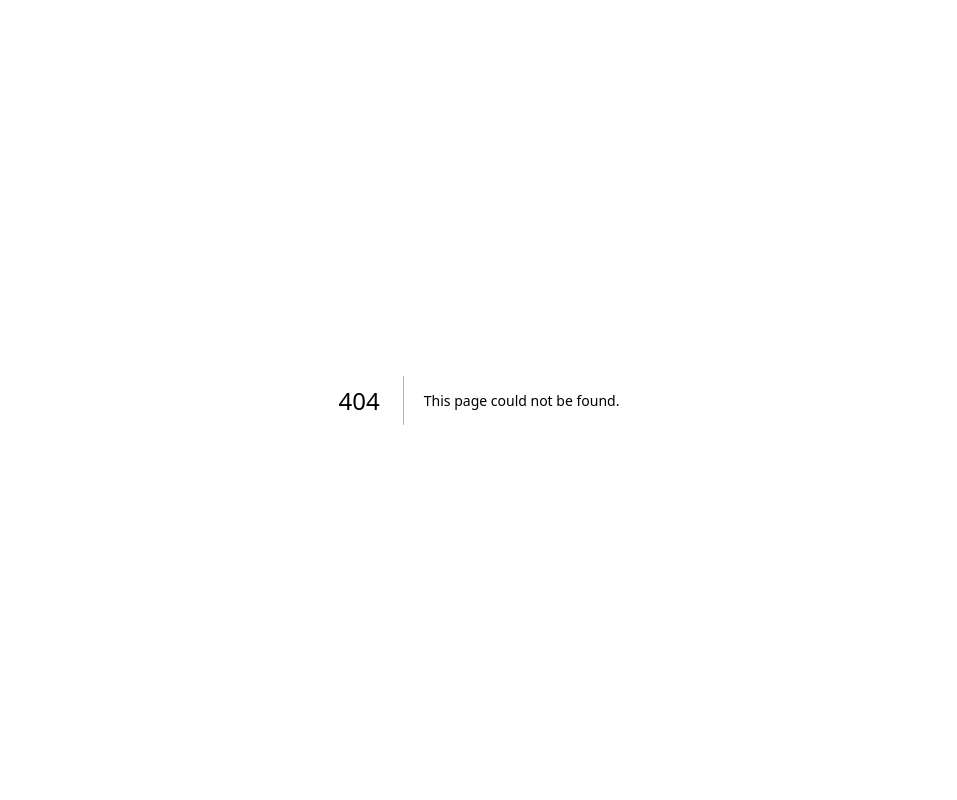
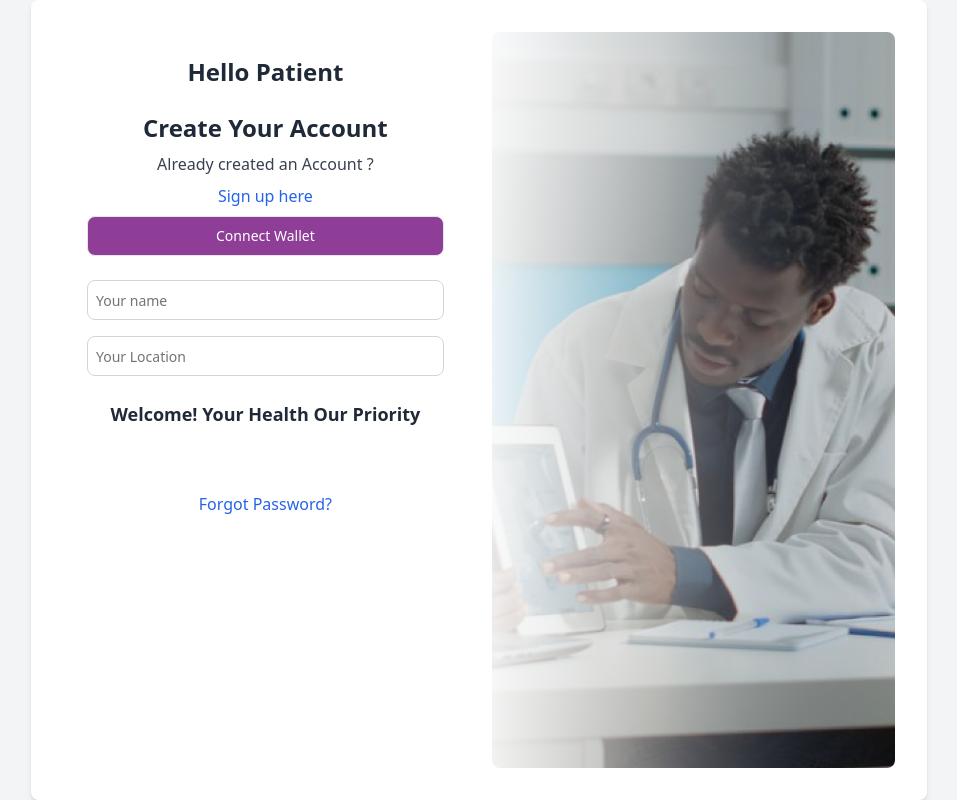
Before and after one commit to health-node-web3bridge/health-node-frontend, a Next.js app: page /patientsLogin in a window 1280 px wide. Before the commit this address had no page. Shown: the whole page, without its empty margins (161-1118 px from the left). Built offline with nearby package versions, Linux system fonts and the light colour scheme.

Commit message:
Patients' Login Added

```diff
--- /dev/null
+++ b/src/app/patientsLogin/page.tsx
@@ -0,0 +1,61 @@
+import React from 'react';
+import { Input } from "@/components/ui/input";
+import { Button } from "@/components/ui/button";
+
+const Login = () => {
+  return (
+    <div className="min-h-screen flex items-stretch justify-center bg-gray-100">
+      {/* Main Flex Container to hold form and image */}
+      <div className="flex max-w-4xl w-full bg-white rounded-lg shadow-md p-8 space-x-6">
+
+        {/* Form Section */}
+        <div className="w-1/2 p-6 space-y-6 text-center h-full">
+          <h1 className="text-2xl font-extrabold text-gray-800">Hello Patient</h1>
+
+
+
+          <div className="space-y-2 mt-4">
+          <h1 className="text-2xl font-extrabold text-gray-800">Create Your  Account </h1>
+
+            <h6 className="text-base font-medium text-gray-700">Already created an Account ?</h6>
+            <h6 className="text-base font-medium text-blue-600 cursor-pointer">Sign up here</h6>
+
+            <Button className="w-full p-2 border rounded-lg" style={{ backgroundColor: '#8F3E97', color: 'white' }}>
+              Connect Wallet
+            </Button>
+          </div>
+
+          <div className="space-y-4">
+            <Input
+              type="email"
+              placeholder="Your name"
+              className="w-full p-2 border border-gray-300 rounded-lg text-[#0661A8]"
+            />
+            <Input
+              type="email"
+              placeholder="Your Location"
+              className="w-full p-2 border border-gray-300 rounded-lg text-[#0661A8]"
+            />
+          </div>
+
+          <div className="mt-16 space-y-16">
+            <h6 className="text-lg font-semibold text-gray-800">Welcome! Your  Health Our Priority</h6>
+            <h6 className="text-base font-medium text-blue-600 cursor-pointer">Forgot Password?</h6>
+          </div>
+        </div>
+
+        {/* Image Section */}
+        <div className="w-1/2 flex items-center justify-center h-full">
+          <img
+            src="/image/image.png"
+            alt="Doctor Image"
+            className="w-full h-full object-cover rounded-lg"
+          />
+        </div>
+
+      </div>
+    </div>
+  );
+}
+
+export default Login;
```
Also changed, not shown: src/app/doctorsLogin/page.tsx (renamed from src/app/login/page.tsx).
